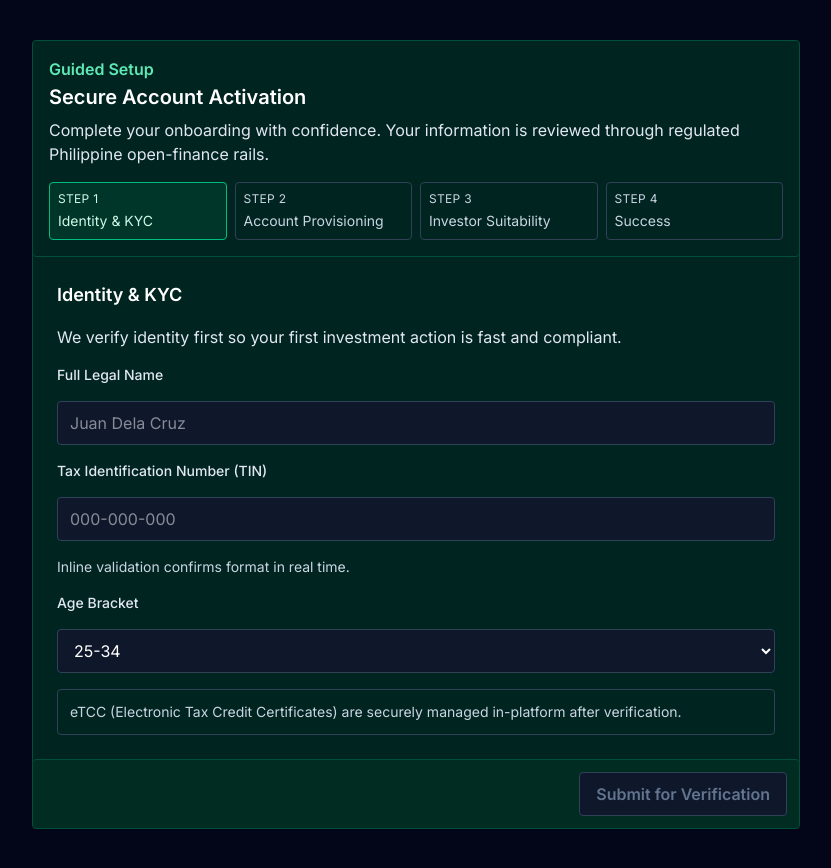
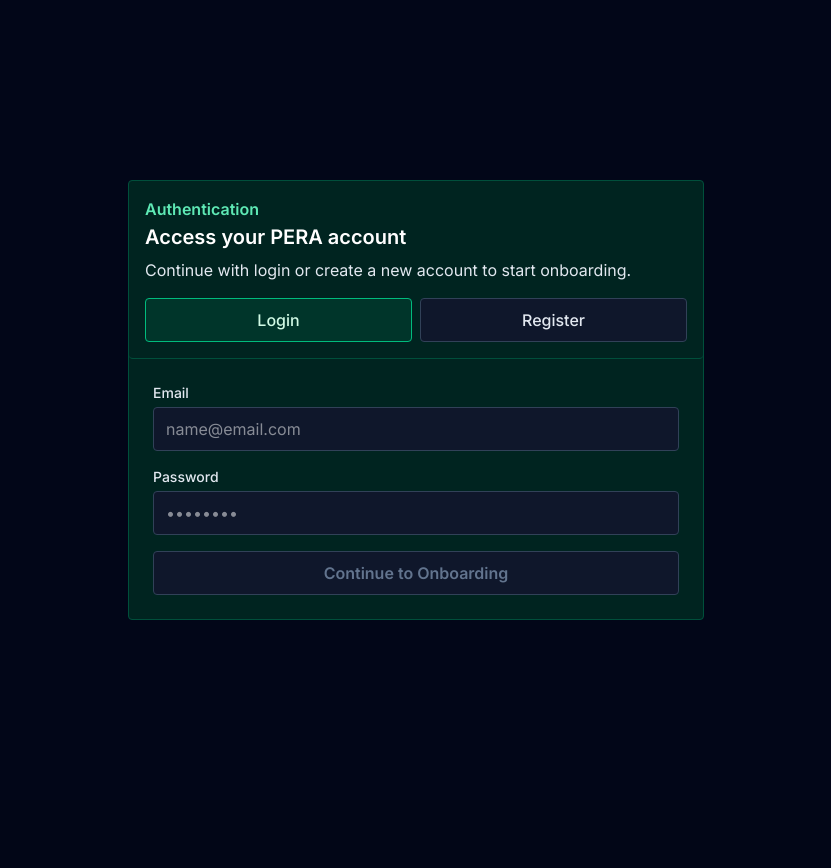
Before and after one commit to JayDumagat/pera-system, a React (Vite) app: page / in a window 1280 px wide. Shown: the whole page, without its empty margins (224-1055 px from the left). After the commit the page ends 800 px from the top, so only its background shows below. Built offline with nearby package versions, Linux system fonts and the light colour scheme.

Commit message:
feat: add authentication onboarding dashboard and pera page flow
Agent-Logs-Url: https://github.com/JayDumagat/pera-system/sessions/3ca6d94a-2d74-4e74-94d1-2cd02da1226e

Co-authored-by: JayDumagat <54160374+JayDumagat@users.noreply.github.com>

```diff
--- a/src/App.tsx
+++ b/src/App.tsx
@@ -1,4 +1,5 @@
 import { AnimatePresence, motion } from 'framer-motion'
+import { useState, type FormEvent } from 'react'
 import { useOnboarding } from './hooks/useOnboarding'
 
 const panelAnimation = {
@@ -8,7 +9,131 @@ const panelAnimation = {
   transition: { duration: 0.2, ease: [0.16, 1, 0.3, 1] as const },
 }
 
-function App() {
+type AuthMode = 'login' | 'register'
+type AppStage = 'authentication' | 'onboarding' | 'dashboard' | 'pera'
+
+interface AuthState {
+  mode: AuthMode
+  fullName: string
+  email: string
+}
+
+interface AuthPageProps {
+  onAuthenticate: (auth: AuthState) => void
+}
+
+function AuthPage({ onAuthenticate }: AuthPageProps) {
+  const [mode, setMode] = useState<AuthMode>('login')
+  const [fullName, setFullName] = useState('')
+  const [email, setEmail] = useState('')
+  const [password, setPassword] = useState('')
+
+  const canSubmit =
+    email.trim().length >= 5 &&
+    password.trim().length >= 6 &&
+    (mode === 'login' || fullName.trim().length >= 3)
+
+  const handleSubmit = (event: FormEvent<HTMLFormElement>) => {
+    event.preventDefault()
+    if (!canSubmit) return
+
+    onAuthenticate({
+      mode,
+      fullName: mode === 'register' ? fullName.trim() : '',
+      email: email.trim(),
+    })
+  }
+
+  return (
+    <main className="min-h-screen bg-slate-950 px-3 py-4 text-white md:flex md:items-center md:justify-center md:p-10">
+      <div className="w-full border border-emerald-900 bg-emerald-950/80 md:max-w-xl">
+        <header className="border-b border-emerald-900 p-4">
+          <p className="text-base font-semibold text-emerald-300">Authentication</p>
+          <h1 className="mt-1 text-xl font-semibold leading-tight">Access your PERA account</h1>
+          <p className="mt-2 text-base text-slate-200">
+            Continue with login or create a new account to start onboarding.
+          </p>
+          <div className="mt-4 grid grid-cols-2 gap-2">
+            {(['login', 'register'] as const).map((currentMode) => (
+              <button
+                key={currentMode}
+                type="button"
+                onClick={() => setMode(currentMode)}
+                className={`min-h-11 border px-3 text-base font-medium capitalize ${
+                  mode === currentMode
+                    ? 'border-emerald-500 bg-emerald-900/40 text-emerald-100'
+                    : 'border-slate-700 bg-slate-900 text-slate-200'
+                }`}
+              >
+                {currentMode}
+              </button>
+            ))}
+          </div>
+        </header>
+
+        <form onSubmit={handleSubmit} className="space-y-4 p-4 md:p-6">
+          {mode === 'register' && (
+            <div>
+              <label className="block text-sm font-medium text-slate-200" htmlFor="auth-full-name">
+                Full Name
+              </label>
+              <input
+                id="auth-full-name"
+                value={fullName}
+                onChange={(event) => setFullName(event.target.value)}
+                className="mt-1 min-h-11 w-full border border-slate-700 bg-slate-900 px-3 text-base text-white outline-none focus:border-emerald-500"
+                placeholder="Juan Dela Cruz"
+              />
+            </div>
+          )}
+
+          <div>
+            <label className="block text-sm font-medium text-slate-200" htmlFor="auth-email">
+              Email
+            </label>
+            <input
+              id="auth-email"
+              type="email"
+              value={email}
+              onChange={(event) => setEmail(event.target.value)}
+              className="mt-1 min-h-11 w-full border border-slate-700 bg-slate-900 px-3 text-base text-white outline-none focus:border-emerald-500"
+              placeholder="name@email.com"
+            />
+          </div>
+
+          <div>
+            <label className="block text-sm font-medium text-slate-200" htmlFor="auth-password">
+              Password
+            </label>
+            <input
+              id="auth-password"
+              type="password"
+              value={password}
+              onChange={(event) => setPassword(event.target.value)}
+              className="mt-1 min-h-11 w-full border border-slate-700 bg-slate-900 px-3 text-base text-white outline-none focus:border-emerald-500"
+              placeholder="••••••••"
+            />
+          </div>
+
+          <button
+            type="submit"
+            disabled={!canSubmit}
+            className="min-h-11 w-full border border-emerald-500 bg-emerald-700 px-4 text-base font-semibold text-white disabled:border-slate-700 disabled:bg-slate-900 disabled:text-slate-500"
+          >
+            {mode === 'login' ? 'Continue to Onboarding' : 'Create Account & Continue'}
+          </button>
+        </form>
+      </div>
+    </main>
+  )
+}
+
+interface OnboardingPageProps {
+  onComplete: () => void
+  onBackToAuth: () => void
+}
+
+function OnboardingPage({ onComplete, onBackToAuth }: OnboardingPageProps) {
   const {
     step,
     fullName,
@@ -30,13 +155,23 @@ function App() {
     isaAnswers,
     answerIsaQuestion,
     visibleQuestionCount,
-    investorProfile,
     canMoveNext,
     nextStep,
     previousStep,
   } = useOnboarding()
 
-  const stepLabels = ['Identity & KYC', 'Account Provisioning', 'Investor Suitability', 'Success']
+  const stepLabels = ['Identity & KYC', 'Account Provisioning', 'Investor Suitability']
+
+  const handleNext = () => {
+    if (!canMoveNext) return
+
+    if (step === 2) {
+      onComplete()
+      return
+    }
+
+    nextStep()
+  }
 
   return (
     <main className="min-h-screen bg-slate-950 px-3 py-4 text-white md:flex md:items-center md:justify-center md:p-10">
@@ -48,7 +183,14 @@ function App() {
             Complete your onboarding with confidence. Your information is reviewed through regulated
             Philippine open-finance rails.
           </p>
-          <div className="mt-4 grid grid-cols-2 gap-2 md:grid-cols-4">
+          <button
+            type="button"
+            onClick={onBackToAuth}
+            className="mt-4 min-h-11 border border-slate-700 px-4 text-sm text-slate-200"
+          >
+            Back to Authentication
+          </button>
+          <div className="mt-4 grid grid-cols-2 gap-2 md:grid-cols-3">
             {stepLabels.map((label, index) => (
               <div
                 key={label}
@@ -248,39 +390,12 @@ function App() {
                 </div>
               </motion.div>
             )}
-
-            {step === 3 && (
-              <motion.div key="step-4" {...panelAnimation} className="space-y-4">
-                <h2 className="text-lg font-semibold">Success Terminal</h2>
-                <p className="text-base text-emerald-200">
-                  Setup complete. Your account is now ready for verified contributions.
-                </p>
-
-                <div className="border border-emerald-700 bg-slate-900 p-4">
-                  <p className="text-xs uppercase tracking-wider text-slate-300">Digital Receipt</p>
-                  <dl className="mt-3 space-y-2 text-sm">
-                    <div className="flex justify-between gap-3 border-b border-slate-800 pb-2">
-                      <dt className="text-slate-400">Verification Status</dt>
-                      <dd className="font-semibold text-emerald-200">{investorProfile.verificationStatus}</dd>
-                    </div>
-                    <div className="flex justify-between gap-3 border-b border-slate-800 pb-2">
-                      <dt className="text-slate-400">Age Bracket</dt>
-                      <dd className="font-semibold text-white">{investorProfile.ageBracket}</dd>
-                    </div>
-                    <div className="flex justify-between gap-3 pb-1">
-                      <dt className="text-slate-400">ISA Risk Profile</dt>
-                      <dd className="font-semibold text-white">{investorProfile.isaScore}</dd>
-                    </div>
-                  </dl>
-                </div>
-              </motion.div>
-            )}
           </AnimatePresence>
         </section>
 
         <footer className="fixed inset-x-3 bottom-3 border border-emerald-900 bg-emerald-950 p-3 md:static md:inset-auto md:border-x-0 md:border-b-0 md:border-t">
           <div className="flex gap-2 md:justify-end">
-            {step > 0 && step < 3 && (
+            {step > 0 && (
               <button
                 type="button"
                 onClick={previousStep}
@@ -290,10 +405,9 @@ function App() {
               </button>
             )}
 
-            {step < 3 && (
             <button
               type="button"
-                onClick={nextStep}
+              onClick={handleNext}
               disabled={!canMoveNext}
               className="min-h-11 flex-1 border border-emerald-500 bg-emerald-700 px-4 text-base font-semibold text-white disabled:border-slate-700 disabled:bg-slate-900 disabled:text-slate-500 md:max-w-56 md:flex-none"
             >
@@ -301,18 +415,8 @@ function App() {
                 ? 'Submit for Verification'
                 : step === 1
                   ? 'Confirm Contribution'
-                    : 'Finalize Assessment'}
+                  : 'Complete Onboarding'}
             </button>
-            )}
-
-            {step === 3 && (
-              <button
-                type="button"
-                className="min-h-11 flex-1 border border-emerald-500 bg-emerald-700 px-4 text-base font-semibold text-white md:max-w-56 md:flex-none"
-              >
-                Start Investing
-              </button>
-            )}
           </div>
         </footer>
       </div>
@@ -320,4 +424,156 @@ function App() {
   )
 }
 
+interface DashboardPageProps {
+  auth: AuthState
+  onOpenPera: () => void
+  onStartOnboarding: () => void
+  onLogout: () => void
+}
+
+function DashboardPage({ auth, onOpenPera, onStartOnboarding, onLogout }: DashboardPageProps) {
+  return (
+    <main className="min-h-screen bg-slate-950 px-3 py-4 text-white md:flex md:items-center md:justify-center md:p-10">
+      <div className="w-full border border-emerald-900 bg-emerald-950/80 md:max-w-3xl">
+        <header className="border-b border-emerald-900 p-4">
+          <p className="text-base font-semibold text-emerald-300">Dashboard</p>
+          <h1 className="mt-1 text-xl font-semibold leading-tight">Welcome to Pera System</h1>
+          <p className="mt-2 text-base text-slate-200">
+            Signed in as <span className="font-semibold text-emerald-200">{auth.email}</span>
+          </p>
+        </header>
+
+        <section className="grid gap-4 p-4 md:grid-cols-2 md:p-6">
+          <article className="border border-slate-700 bg-slate-900 p-4">
+            <p className="text-xs uppercase tracking-wider text-slate-400">Account</p>
+            <p className="mt-2 text-base font-semibold text-white capitalize">{auth.mode} profile</p>
+            <p className="mt-1 text-sm text-slate-300">
+              {auth.fullName ? auth.fullName : 'Authenticated investor account'}
+            </p>
+          </article>
+          <article className="border border-slate-700 bg-slate-900 p-4">
+            <p className="text-xs uppercase tracking-wider text-slate-400">Quick Actions</p>
+            <p className="mt-2 text-base font-semibold text-white">Manage your retirement flow</p>
+            <p className="mt-1 text-sm text-slate-300">Open PERA details or revisit onboarding data.</p>
+          </article>
+        </section>
+
+        <footer className="border-t border-emerald-900 p-4">
+          <div className="grid gap-2 md:grid-cols-3">
+            <button
+              type="button"
+              onClick={onOpenPera}
+              className="min-h-11 border border-emerald-500 bg-emerald-700 px-4 text-base font-semibold text-white"
+            >
+              Open PERA Page
+            </button>
+            <button
+              type="button"
+              onClick={onStartOnboarding}
+              className="min-h-11 border border-slate-700 bg-slate-900 px-4 text-base text-slate-100"
+            >
+              Re-open Onboarding
+            </button>
+            <button
+              type="button"
+              onClick={onLogout}
+              className="min-h-11 border border-slate-700 bg-slate-900 px-4 text-base text-slate-100"
+            >
+              Logout
+            </button>
+          </div>
+        </footer>
+      </div>
+    </main>
+  )
+}
+
+interface PeraPageProps {
+  onBack: () => void
+}
+
+function PeraPage({ onBack }: PeraPageProps) {
+  return (
+    <main className="min-h-screen bg-slate-950 px-3 py-4 text-white md:flex md:items-center md:justify-center md:p-10">
+      <div className="w-full border border-emerald-900 bg-emerald-950/80 md:max-w-3xl">
+        <header className="border-b border-emerald-900 p-4">
+          <p className="text-base font-semibold text-emerald-300">PERA Page</p>
+          <h1 className="mt-1 text-xl font-semibold leading-tight">Personal Equity and Retirement Account</h1>
+          <p className="mt-2 text-base text-slate-200">
+            Review retirement account details, contribution guidance, and tax-advantaged context.
+          </p>
+        </header>
+
+        <section className="space-y-4 p-4 md:p-6">
+          <article className="border border-slate-700 bg-slate-900 p-4">
+            <h2 className="text-base font-semibold text-white">Contribution Notes</h2>
+            <p className="mt-2 text-sm text-slate-300">
+              PERA is designed for long-term retirement goals, with incentives tied to regulated
+              contribution behavior.
+            </p>
+          </article>
+          <article className="border border-slate-700 bg-slate-900 p-4">
+            <h2 className="text-base font-semibold text-white">Tax Benefit Reminder</h2>
+            <p className="mt-2 text-sm text-slate-300">
+              Eligible contributions may qualify for tax benefits under current PERA policy rules.
+            </p>
+          </article>
+        </section>
+
+        <footer className="border-t border-emerald-900 p-4">
+          <button
+            type="button"
+            onClick={onBack}
+            className="min-h-11 border border-emerald-500 bg-emerald-700 px-4 text-base font-semibold text-white"
+          >
+            Back to Dashboard
+          </button>
+        </footer>
+      </div>
+    </main>
+  )
+}
+
+function App() {
+  const [stage, setStage] = useState<AppStage>('authentication')
+  const [auth, setAuth] = useState<AuthState>({
+    mode: 'login',
+    fullName: '',
+    email: '',
+  })
+
+  if (stage === 'authentication') {
+    return (
+      <AuthPage
+        onAuthenticate={(nextAuth) => {
+          setAuth(nextAuth)
+          setStage('onboarding')
+        }}
+      />
+    )
+  }
+
+  if (stage === 'onboarding') {
+    return (
+      <OnboardingPage
+        onComplete={() => setStage('dashboard')}
+        onBackToAuth={() => setStage('authentication')}
+      />
+    )
+  }
+
+  if (stage === 'pera') {
+    return <PeraPage onBack={() => setStage('dashboard')} />
+  }
+
+  return (
+    <DashboardPage
+      auth={auth}
+      onOpenPera={() => setStage('pera')}
+      onStartOnboarding={() => setStage('onboarding')}
+      onLogout={() => setStage('authentication')}
+    />
+  )
+}
+
 export default App
```
Lines whose indentation alone changed are shown as unchanged.
